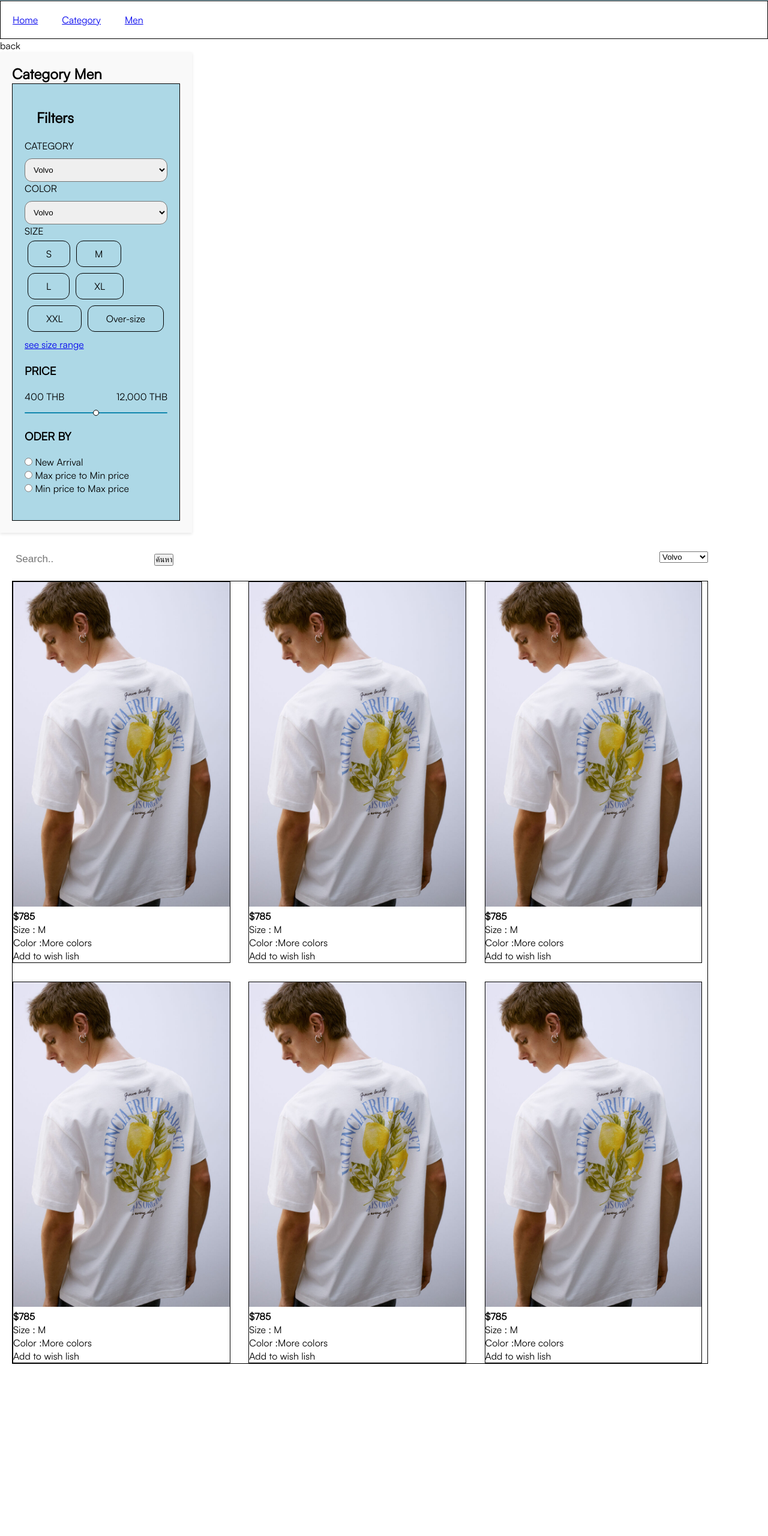
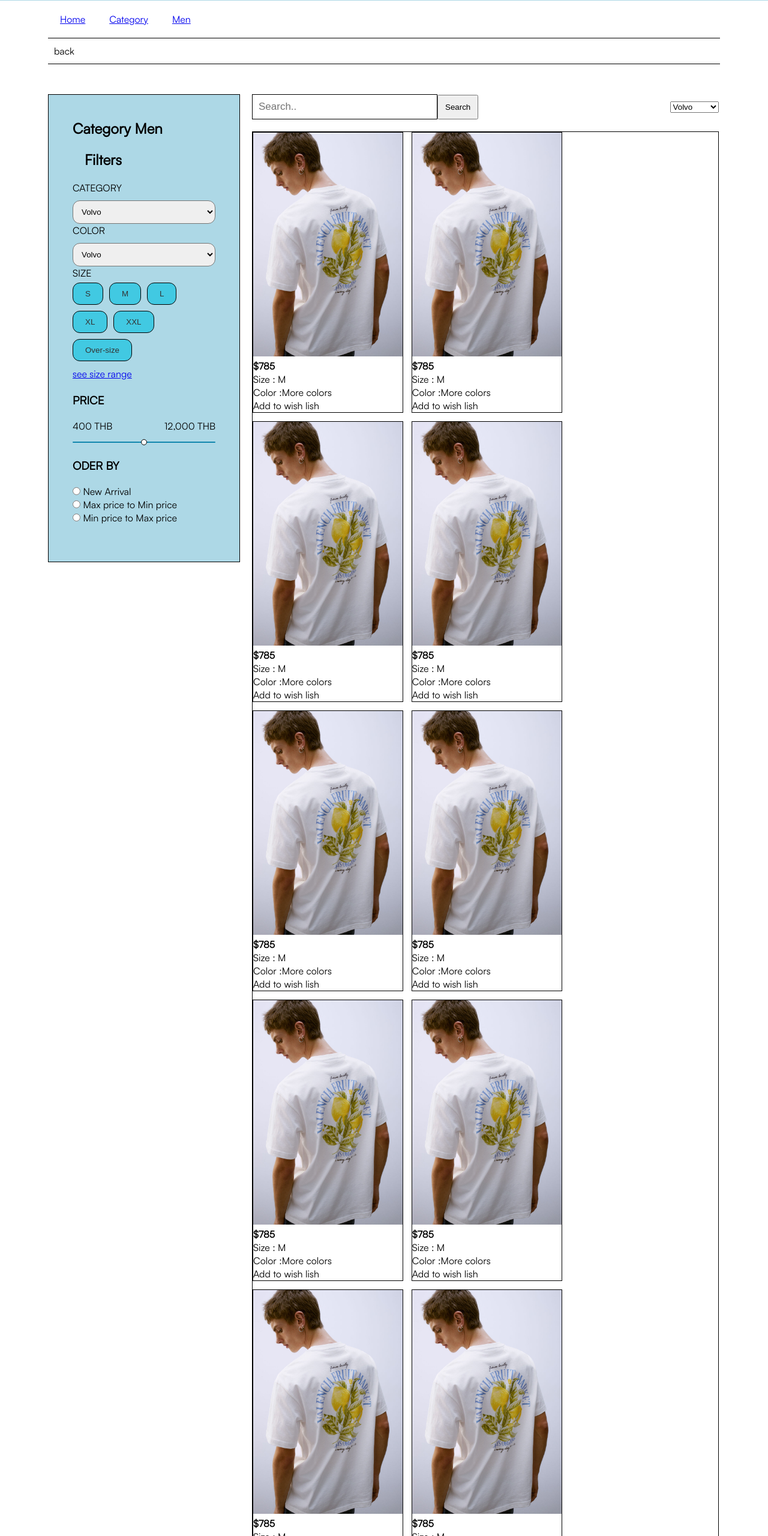
Before and after one commit to Best19s/Web-Design-Project, a plain HTML site: page Layout/Category/category.html in a window 1280 px wide. Shown: the part 80-2640 px from the top of the page at 60% size. Before the commit the page ends 2373 px from the top, so only its background shows below. Drawn offline with Linux system fonts and the light colour scheme.

Commit message:
create ShoppingBag 50%

```diff
--- a/Layout/Category/category.html
+++ b/Layout/Category/category.html
@@ -1,5 +1,6 @@
 <!DOCTYPE html>
 <html lang="en">
+
 <head>
     <meta charset="UTF-8">
     <meta name="viewport" content="width=device-width, initial-scale=1.0">
@@ -7,7 +8,9 @@
     <link rel="stylesheet" href="css/desktop.css">
     <link rel="stylesheet" href="css/mobile.css">
     <link rel="stylesheet" href="css/tablet.css">
+    <!-- <link rel="stylesheet" href="js/js.js"> -->
 </head>
+
 <body>
     <header>
         <div class="logo_header">
@@ -32,13 +35,16 @@
             </ul>
         </div>
     </div>
-    <div class="nav">
+    <div class="back">
         <p>back</p>
     </div>
     <section>
         <aside>
+
+            <div class="Filters">
+                <div class="h1_Filters">
                     <h1>Category Men</h1>
-            <div class="Filters">
+                </div>
                 <h2>Filters</h2>
                 <div class="input_box">
                     <label for="CATEGORY">CATEGORY</label><br>
@@ -61,13 +67,26 @@
                 <div class="input_box" id="size_input">
                     <label for="">SIZE</label><br>
                     <div class="size_box">
-                        <div class="box_size"><p>S</p></div>
-                        <div class="box_size"><p>M</p></div>
-                        <div class="box_size"><p>L</p></div>
-                        <div class="box_size"><p>XL</p></div>
-                        <div class="box_size"><p>XXL</p></div>
-                        <div class="box_size"><p>Over-size</p></div>
+                        <div class="box_size">
+                            <button>S</button>
                         </div>
+                        <div class="box_size">
+                            <button>M</button>
+                        </div>
+                        <div class="box_size">
+                            <button>L</button>
+                        </div>
+                        <div class="box_size">
+                            <button>XL</button>
+                        </div>
+                        <div class="box_size">
+                            <button>XXL</button>
+                        </div>
+                        <div class="box_size">
+                            <button>Over-size</button>
+                        </div>
+                    </div>
+
                 </div>
                 <div class="see_rang">
                     <a href="#">see size range</a>
@@ -99,7 +118,7 @@
             <div class="search">
                 <div class="search-container">
                     <input type="text" placeholder="Search.." name="search">
-                    <button type="submit">ค้นหา</i></button>
+                    <button type="submit" id="btn_search">Search</button>
                 </div>
                 <div class="recommended_main">
                     <select name="COLOR" id="COLOR">
@@ -189,9 +208,105 @@
                         <p>Add to wish lish</p>
                     </div>
                 </div>
+                <div class="box_content">
+                    <img src="/img/men_shirt_1.jpg" alt="">
+                    <h4></h4>
+                    <p></p>
+                    <div class="price_content">
+                        <p><b>$785</b></p>
+                    </div>
+                    <p>Size : M</p>
+                    <p>Color :More colors</p>
+                    <div class="add_to_wish">
+                        <p>Add to wish lish</p>
+                    </div>
+                </div>
+                <div class="box_content">
+                    <img src="/img/men_shirt_1.jpg" alt="">
+                    <h4></h4>
+                    <p></p>
+                    <div class="price_content">
+                        <p><b>$785</b></p>
+                    </div>
+                    <p>Size : M</p>
+                    <p>Color :More colors</p>
+                    <div class="add_to_wish">
+                        <p>Add to wish lish</p>
+                    </div>
+                </div>
+                <div class="box_content">
+                    <img src="/img/men_shirt_1.jpg" alt="">
+                    <h4></h4>
+                    <p></p>
+                    <div class="price_content">
+                        <p><b>$785</b></p>
+                    </div>
+                    <p>Size : M</p>
+                    <p>Color :More colors</p>
+                    <div class="add_to_wish">
+                        <p>Add to wish lish</p>
+                    </div>
+                </div>
+                <div class="box_content">
+                    <img src="/img/men_shirt_1.jpg" alt="">
+                    <h4></h4>
+                    <p></p>
+                    <div class="price_content">
+                        <p><b>$785</b></p>
+                    </div>
+                    <p>Size : M</p>
+                    <p>Color :More colors</p>
+                    <div class="add_to_wish">
+                        <p>Add to wish lish</p>
+                    </div>
+                </div>
+                <div class="box_content">
+                    <img src="/img/men_shirt_1.jpg" alt="">
+                    <h4></h4>
+                    <p></p>
+                    <div class="price_content">
+                        <p><b>$785</b></p>
+                    </div>
+                    <p>Size : M</p>
+                    <p>Color :More colors</p>
+                    <div class="add_to_wish">
+                        <p>Add to wish lish</p>
+                    </div>
+                </div>
+                <div class="box_content">
+                    <img src="/img/men_shirt_1.jpg" alt="">
+                    <h4></h4>
+                    <p></p>
+                    <div class="price_content">
+                        <p><b>$785</b></p>
+                    </div>
+                    <p>Size : M</p>
+                    <p>Color :More colors</p>
+                    <div class="add_to_wish">
+                        <p>Add to wish lish</p>
+                    </div>
+                </div>
             </div>
         </main>
     </section>
     <footer></footer>
+    <script>
+        // จัดการการคลิกเพื่อเลือก
+        document.querySelectorAll('.size_box button').forEach(function(item) {
+            item.addEventListener('click', function() {
+                // ลบคลาส 'selected' ออกจากทุกองค์ประกอบ
+                document.querySelectorAll('.size_box button').forEach(function(el) {
+                    el.classList.remove('selected');
+                });
+                // เพิ่มคลาส 'selected' ให้กับองค์ประกอบที่ถูกคลิก
+                item.classList.add('selected');
+            });
+        });
+        // เพื่อแสดงข้อความแจ้งเตือน "สั่งของเสร็จสิ้นแล้ว" เมื่อกดปุ่มชำระเงิน
+        function completeOrder() {
+            alert('สั่งของเสร็จสิ้นแล้ว');
+        }
+    </script>
 </body>
+
 </html>
--- a/Layout/Category/css/desktop.css
+++ b/Layout/Category/css/desktop.css
@@ -12,22 +12,10 @@
     margin: 0;
     padding: 0;
     box-sizing: border-box;
-
 }
-
-/* header{
-    display: flex;
-    justify-content: space-between;
-    background-color: #ADD8E6;
-    padding: 20px;
-    font-size: 1.2em;
-    position: relative;
-    position: sticky;
-    top: 0;
-    width: 100%;
-
-    z-index: 1;
-} */
+body{
+    /* height: 3000px; */
+}
 header {
     display: flex;
     justify-content: space-between;
@@ -37,7 +25,7 @@ header {
     position: sticky;
     top: 0;
     width: 100%;
-    z-index: 1;
+    z-index: 999;
 }
 .logo_header{
     display: flex;
@@ -63,9 +51,13 @@ header {
     color: black;
 }
 .BEM{
-    width: 100%;
-    border: 1px solid #000;
+    position: sticky;
+    top: 81px;
+    z-index: 998;
+    border-bottom: 1px solid #000;
     padding: 20px;
+    background-color: white;
+    margin: 0 80px;
 }
 .BEM ul{
     display: flex;
@@ -74,42 +66,47 @@ header {
 .BEM li{
     margin-right: 40px;
 }
+.back{
+    position: sticky;
+    top: 143px;
+    z-index: 997;
+    border-bottom: 1px solid #000;
+    background-color: white;
+    padding: 10px ;
+    margin: 0 80px;
+}
 section{
+    margin-top: 50px;
+    display: flex;
     width: 100%;
+    /* position: sticky;
+    top: 120px;
+    z-index: 996; */
 }
-/* aside{
-    width: 25%;
-    float: left;
-    margin:0 60px 0 80px;
-    padding: 20px;
-    position: sticky;
-    top: 10px;
-} */
 aside {
     width: 25%;
-    padding: 20px;
-    position: sticky;
-    top: 100px;
-    background-color: #f9f9f9;
-    box-shadow: 0 2px 5px rgba(0, 0, 0, 0.1);
+    /* padding: 20px; */
+    /* background-color: #f9f9f9; */
+    /* box-shadow: 0 2px 5px rgba(0, 0, 0, 0.1); */
+    margin-left: 80px;
     margin-right: 20px;
 }
 main{
-    flex: 1;
-    padding: 20px;
+    width: 67%;
 }
 .search{
+    width: 100%;
     display: flex;
-    /* float: right; */
-    /* width: 100%; */
     margin-bottom: 20px;
     justify-content: space-between;
     margin-right: 80px;
+    /* border: 1px solid #000; */
 }
 .recommended_main{
     display: flex;
     justify-content: end;
     align-items: center;
+    margin-right: 80px;
 }
 .input_recommended {
     /* width: 40%; */
@@ -119,15 +116,21 @@ main{
     align-items: center; */
 
 }
-.search-container{
-    display: inline;
-    /* width: 40%; */
+.search-container {
+    display: inline-flex; /* เปลี่ยนเป็น inline-flex เพื่อจัดเรียง input และ button ในแถวเดียวกัน */
+    align-items: center; /* จัดให้ input และ button อยู่ตรงกลางในแนวตั้ง */
 }
+
 .search-container input[type=text] {
-    padding: 6px;
-    margin-top: 8px;
+    width: 309px;
+    padding: 10px;
     font-size: 17px;
-    border: none;
+    border: 1px solid #000;
+}
+
+#btn_search {
+    padding: 11px;
+    cursor: pointer;
 }
 .input_search{
     border: 1px solid #000;
@@ -138,10 +141,10 @@ main{
     display: flex;
     flex-wrap: wrap;
     margin-right: 80px;
-    gap: 30.48px;
+    gap: 14px;
 }
 .box_content{
-    width: 31.3333333333%;
+    width: 32.3333333333%;
     border: 1px solid #000;
     /* margin: 10px; */
 }
@@ -152,14 +155,14 @@ main{
 
 .Filters{
     border: 1px solid #000;
-    padding: 20px;
+    padding: 40px;
     background-color: #ADD8E6;
     position: sticky;
-    top: 10px;
+    top: 200px;
+    z-index: 995;
 }
 .Filters h2{
     margin: 20px;
-
 }
 .Filters .input_box select{
     margin-top: 10px;
@@ -174,19 +177,45 @@ aside h1{
     padding: 20px 0;
 }
 #size_input{
-    /* display: flex; */
-    flex-wrap: wrap;
-}
-.box_size{
-    border: 1px solid #000;
-    padding: 10px 30px;
-    margin: 5px;
-    border-radius: 12px;
+    width: 100%;
+    height: auto;
 }
 .size_box{
     display: flex;
     flex-wrap: wrap;
 }
+.box_size {
+    display: flex;
+    flex-wrap: wrap;
+}
+.box_size button{
+    text-align: center;
+    border: 1px solid #000;
+    padding: 10px 20px;
+    margin: 5px 10px 5px 0;
+    border-radius: 12px;
+    background-color:  #41C9E2;
+    /* margin: 5px;  */
+    color: #333333;
+    border-radius: 12px;
+    cursor: pointer;
+}
+
+.box_size button:hover {
+    background-color: #ACE2E1; /* เปลี่ยนพื้นหลังเมื่อ hover */
+}
+
+.box_size button:active {
+    background-color: #7695FF; /* เปลี่ยนพื้นหลังเมื่อ active */
+    color: #000; /* สีข้อความเมื่อ active */
+}
+
+.box_size button.selected {
+    background-color: #007bff; /* เปลี่ยนพื้นหลังเมื่อถูกเลือก */
+    color: white; /* สีข้อความเป็นสีขาว */
+    border-color: #007bff; /* เปลี่ยนสีขอบ */
+}
+
 .see_rang{
     margin: 5px 0 20px 0;
 }
--- /dev/null
+++ b/Layout/Shopping Bag/css/desktop.css
@@ -0,0 +1,86 @@
+@import url(../../../component/body/fonts.css);
+@import url(../../../component/body/style.css);
+@import url(../../../component/navbar/navbar.css);
+@import url(../../../component/footer/footer.css);
+
+/* responsive */
+@import url(mobile.css);
+@import url(tablet.css);
+
+
+*{
+    margin: 0;
+    padding: 0;
+    box-sizing: border-box;
+}
+header {
+    display: flex;
+    justify-content: space-between;
+    background-color: #ADD8E6;
+    padding: 20px;
+    font-size: 1.2em;
+    position: sticky;
+    top: 0;
+    width: 100%;
+    z-index: 999;
+}
+.logo_header{
+    display: flex;
+    justify-content: center;
+    align-items: center;
+    border: 1px solid #000;
+
+}
+.content_header{
+    display: flex;
+    justify-content: center;
+    align-items: center;
+}
+.content_header ul{
+    display: flex;
+    list-style-type: none;
+}
+.content_header ul li{
+    padding-right: 40px;
+}
+.content_header a{
+    text-decoration: none;
+    color: black;
+}
+.BEM{
+    position: sticky;
+    top: 81px;
+    z-index: 998;
+    border-bottom: 1px solid #000;
+    padding: 20px;
+    background-color: white;
+    margin: 0 80px;
+}
+.BEM ul{
+    display: flex;
+    list-style-type: none;
+}
+.BEM li{
+    margin-right: 40px;
+}
+.back{
+    position: sticky;
+    top: 143px;
+    z-index: 997;
+    border-bottom: 1px solid #000;
+    background-color: white;
+    padding: 10px ;
+    margin: 0 80px;
+}
+section{
+    display: flex;
+    margin: 0 80px;
+}
+main{
+    width: 65%;
+    background-color: red;
+}
+aside{
+    width: 35%;
+    background-color: #ADD8E6;
+}
```
Also changed, not shown: Layout/Category/js/js.js (added, +16 -0 lines), Layout/Shopping Bag/ShoppingBag.html (added, +128 -0 lines), Layout/Shopping Bag/css/mobile.css (renamed from Layout/Splashpage/css/mobile.css), Layout/Shopping Bag/css/tablet.css (added). Lines whose indentation alone changed are shown as unchanged.
